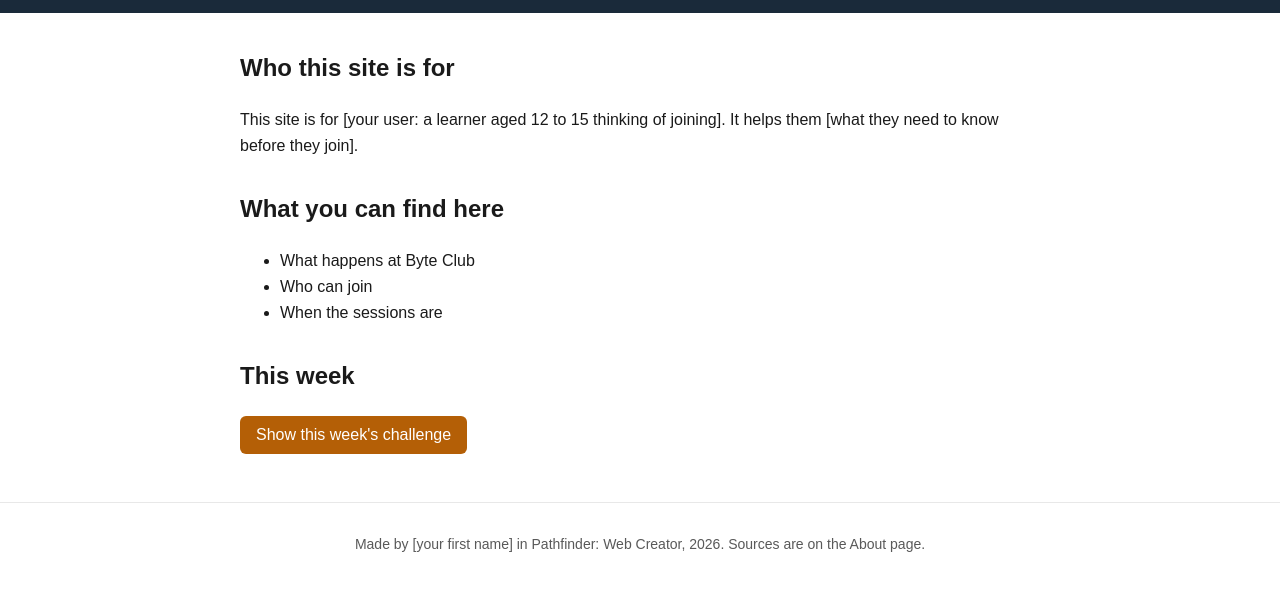
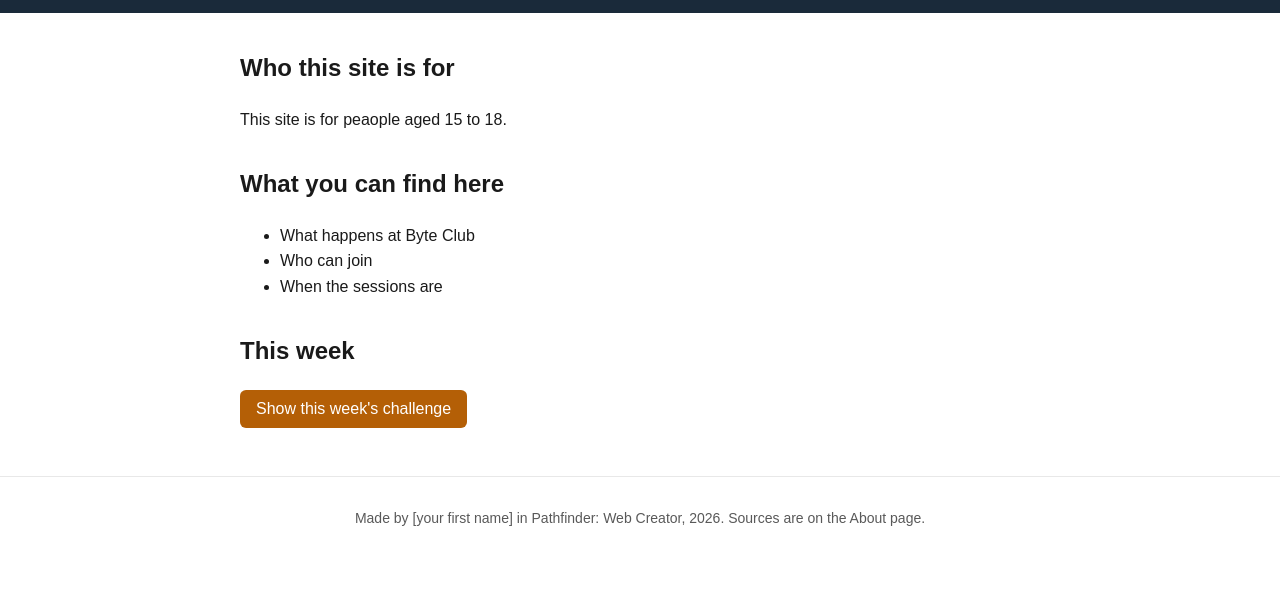
Before and after one commit to matthewkimani10-source/byte-club, a plain HTML site: page index.html in a window 1280 px wide. Shown: the part 116-706 px from the top of the page. Drawn offline with Linux system fonts and the light colour scheme.

Commit message:
first page for byte club

```diff
--- a/index.html
+++ b/index.html
@@ -20,7 +20,7 @@
   <main>
     <section>
       <h2>Who this site is for</h2>
-      <p>This site is for [your user: a learner aged 12 to 15 thinking of joining]. It helps them [what they need to know before they join].</p>
+      <p>This site is for peaople aged 15 to 18.</p>
     </section>
 
     <section>
```
